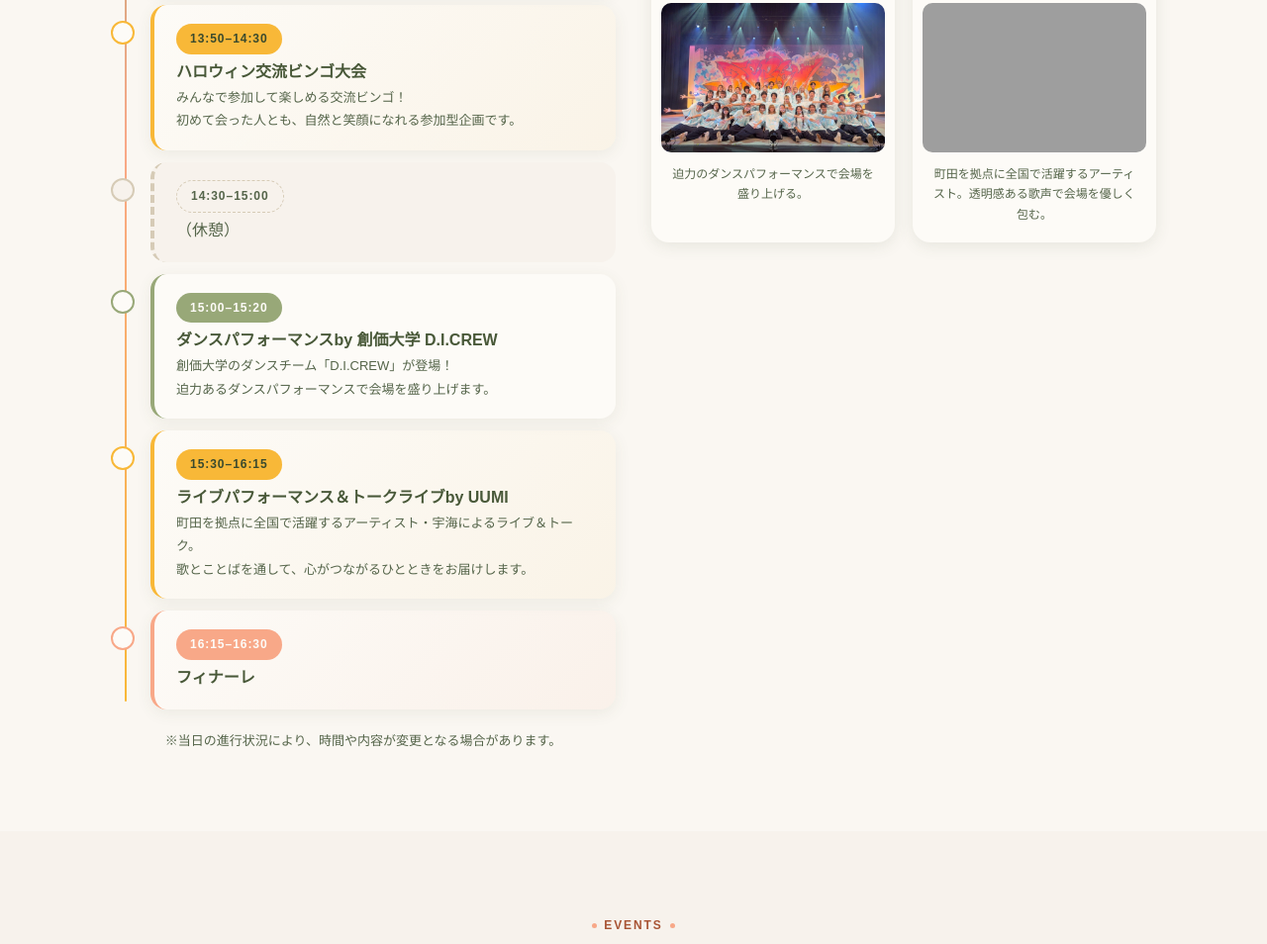
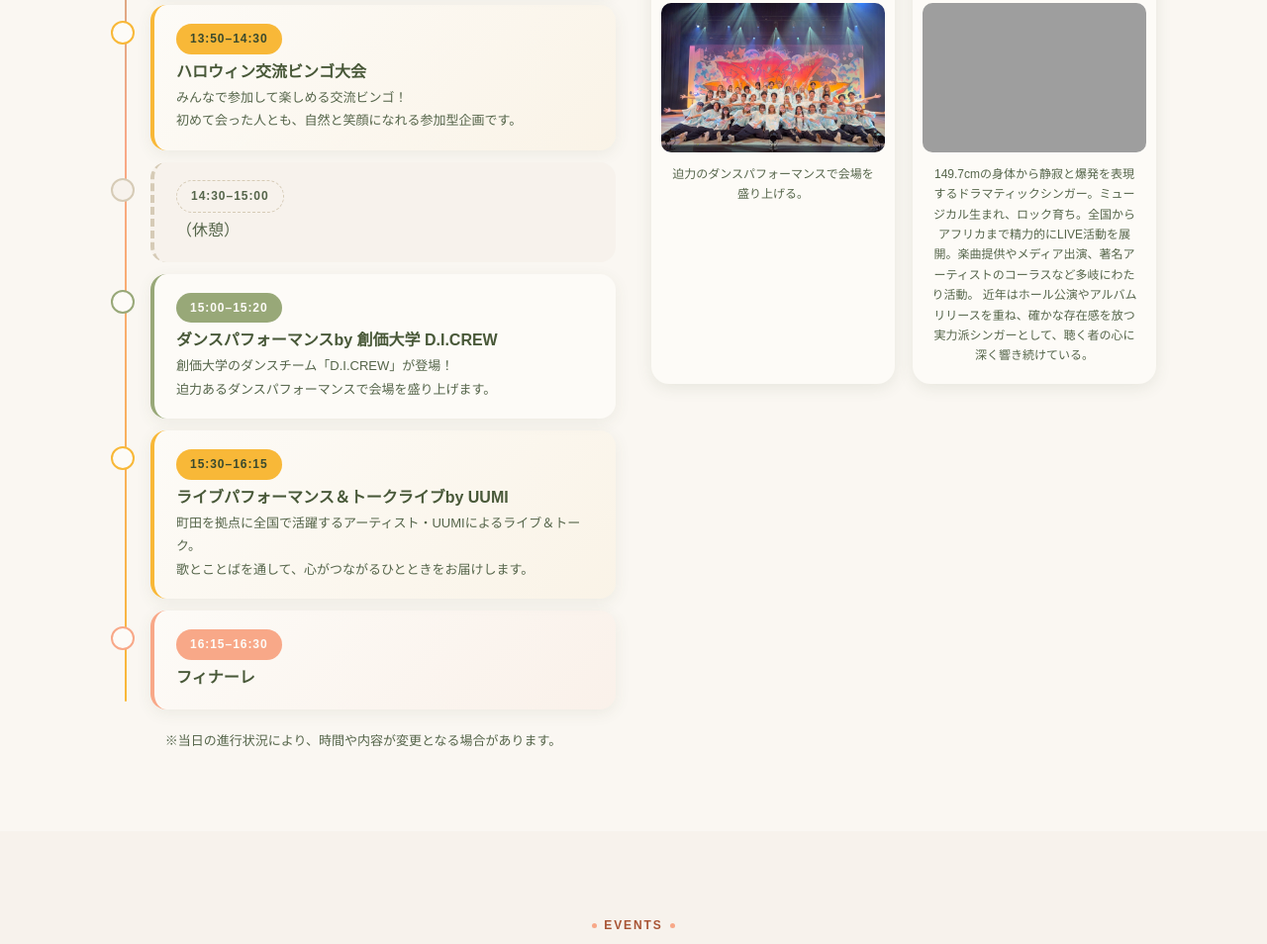
Before and after one commit to sgi-t/test, a plain HTML site: page index.html in a window 1280 px wide. Shown: the part 3820-4774 px from the top of the page at 99% size. Drawn offline with Linux system fonts and the light colour scheme; grey boxes are pictures that could not be loaded; a web font is replaced by a local one.

Commit message:
Update index.html

```diff
--- a/index.html
+++ b/index.html
@@ -354,7 +354,7 @@
                             <div class="tt-card">
                                 <span class="tt-time">15:30–16:15</span>
                                 <h3 class="tt-name">ライブパフォーマンス＆トークライブ<br class="sp-only">by UUMI</h3>
-                                <p class="tt-desc">町田を拠点に全国で活躍するアーティスト・宇海によるライブ＆トーク。<br>歌とことばを通して、心がつながるひとときをお届けします。</p>
+                                <p class="tt-desc">町田を拠点に全国で活躍するアーティスト・UUMIによるライブ＆トーク。<br>歌とことばを通して、心がつながるひとときをお届けします。</p>
                             </div>
                         </div>
 
@@ -416,7 +416,9 @@
                             <div class="tt-artist-img">
                                 <img src="UUMI.jpeg" alt="UUMI（宇海）" loading="lazy" width="600" height="400">
                             </div>
-                            <p class="tt-artist-desc">町田を拠点に全国で活躍するアーティスト。透明感ある歌声で会場を優しく包む。</p>
+                            <p class="tt-artist-desc">149.7cmの身体から静寂と爆発を表現するドラマティックシンガー。ミュージカル生まれ、ロック育ち。全国からアフリカまで精力的にLIVE活動を展開。楽曲提供やメディア出演、著名アーティストのコーラスなど多岐にわたり活動。
+
+近年はホール公演やアルバムリリースを重ね、確かな存在感を放つ実力派シンガーとして、聴く者の心に深く響き続けている。</p>
                         </div>
 
                     </div>
```
